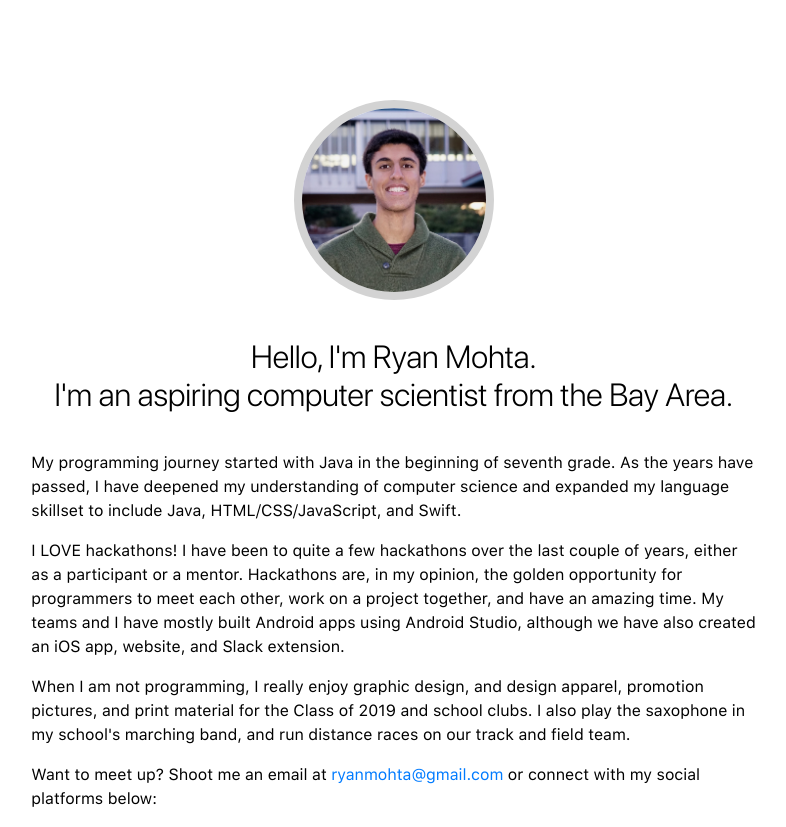
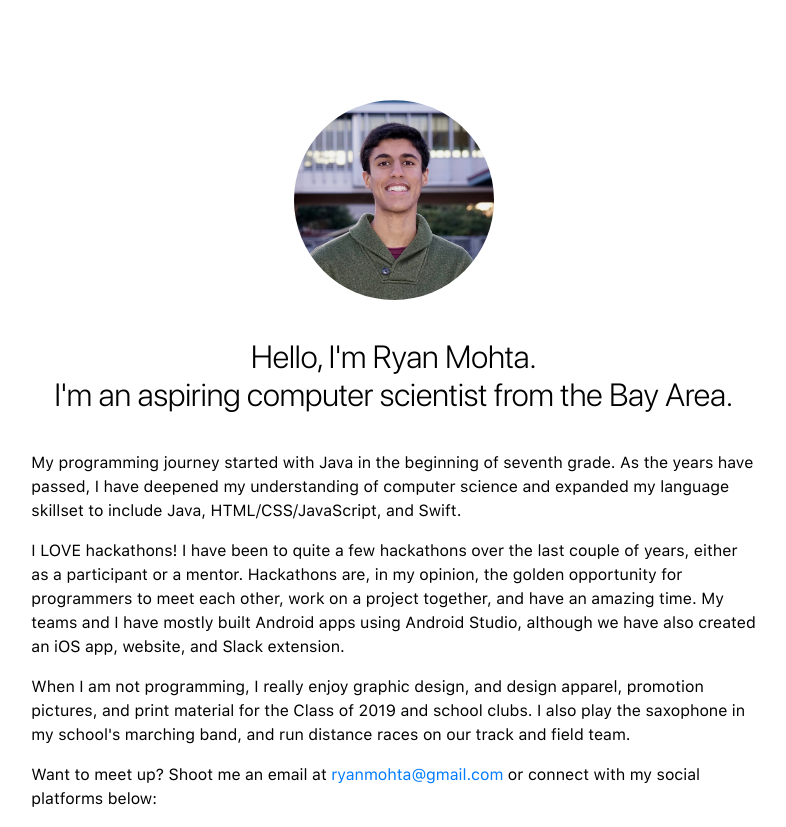
Before and after one commit to ryanmohta/ryanmohta.github.io, a plain HTML site: page index.html in a window 1280 px wide. Shown: the top 827 px of the page, without its empty margins (246-1032 px from the left). Drawn offline with nearby package versions, Linux system fonts and the light colour scheme.

Commit message:
trying profile without border

```diff
--- a/styles.css
+++ b/styles.css
@@ -353,7 +353,7 @@ body {
   display: block;
   margin-left: auto;
   margin-right: auto;
-  border: 8px solid lightgray;
+  /*border: 8px solid lightgray;*/
 }
 
 h1 {
```
